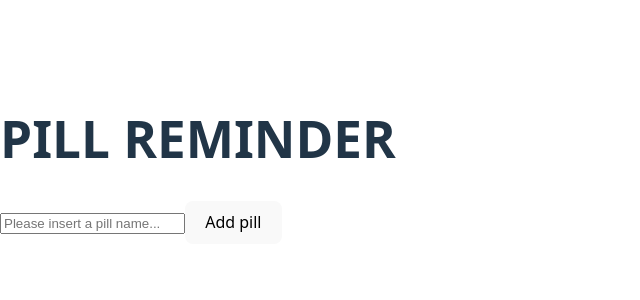
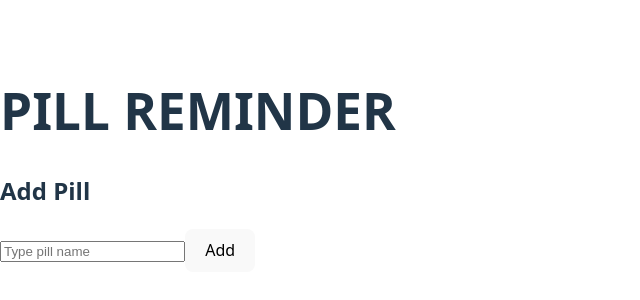
Before and after one commit to pamplonajp45-eng/Pill_reminder, a React (Vite) app: page / in a window 1280 px wide. Shown: the part 232-532 px from the top of the page, without its empty margins (0-640 px from the left). Built offline with nearby package versions, Linux system fonts and the light colour scheme.

Commit message:
breaking-fixing

```diff
--- a/src/PillInput.jsx
+++ b/src/PillInput.jsx
@@ -1,27 +1,53 @@
-import { useState } from "react";
+import { useEffect, useState } from "react";
 
-export default function PillInput({onAdd}) {
-const [ pillName, setPillName] = useState("");
+export default function PillInput() {
+  const [pillName, setPillName] = useState("");
+  const [pills, setPills] = useState([]);
 
-const handleSubmit = () =>{
-if(!pillName.trim()) return;
-onAdd (pillName.trim());
+  //  BUG 1: Side effect runs too often
+  useEffect(() => {
+    if (pills.length > 0) {
+      console.log("Pills updated:");
+    }
+  }, [pills, pillName]);
+
+  function handleAddPill() {
+    //  BUG 2: Stale state usage
+    setPills([...pills, pillName]);
+    pills.trim(pillName);
+    //  BUG 3: Clearing before validation
     setPillName("");
-};
+  }
 
-return(
+  function handleDeletePill() {
+    setPills.splice({...pills, value: ""});        //  BUG 4: Mutating state directly
+    pills.splice();
+    setPills("pills");
+  }
+
+  return (
     <div>
+      <h2>Add Pill</h2>
+
       <input
-className="pill-input"
         type="text"
-placeholder="Please insert a pill name..."
         value={pillName}
+        placeholder="Type pill name"
         onChange={(e) => setPillName(e.target.value)}
       />
-<button className="pill-button"
-onClick={handleSubmit}
 
-> Add pill</button>
+      <button onClick={handleAddPill}>Add</button>
+
+      <ul>
+        {pills.map((pill, index) => (
+          <li key={index}>
+            {pill}
+            <button onClick={() => handleDeletePill(index)}>
+              ❌
+            </button>
+          </li>
+        ))}
+      </ul>
     </div>
-)
+  );
 }
```
Also changed, not shown: src/appdefault.txt (deleted). Lines whose indentation alone changed are shown as unchanged.
